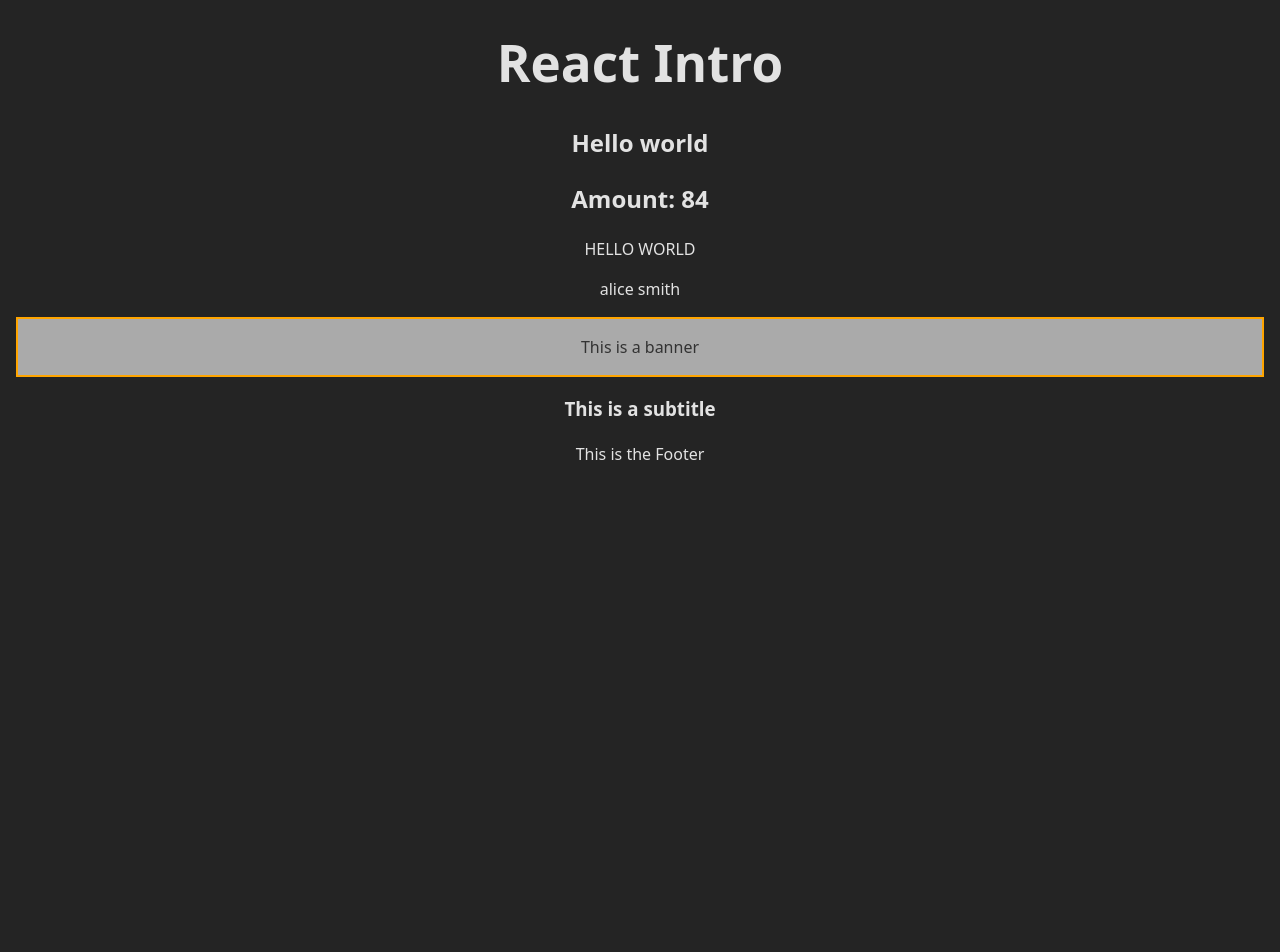
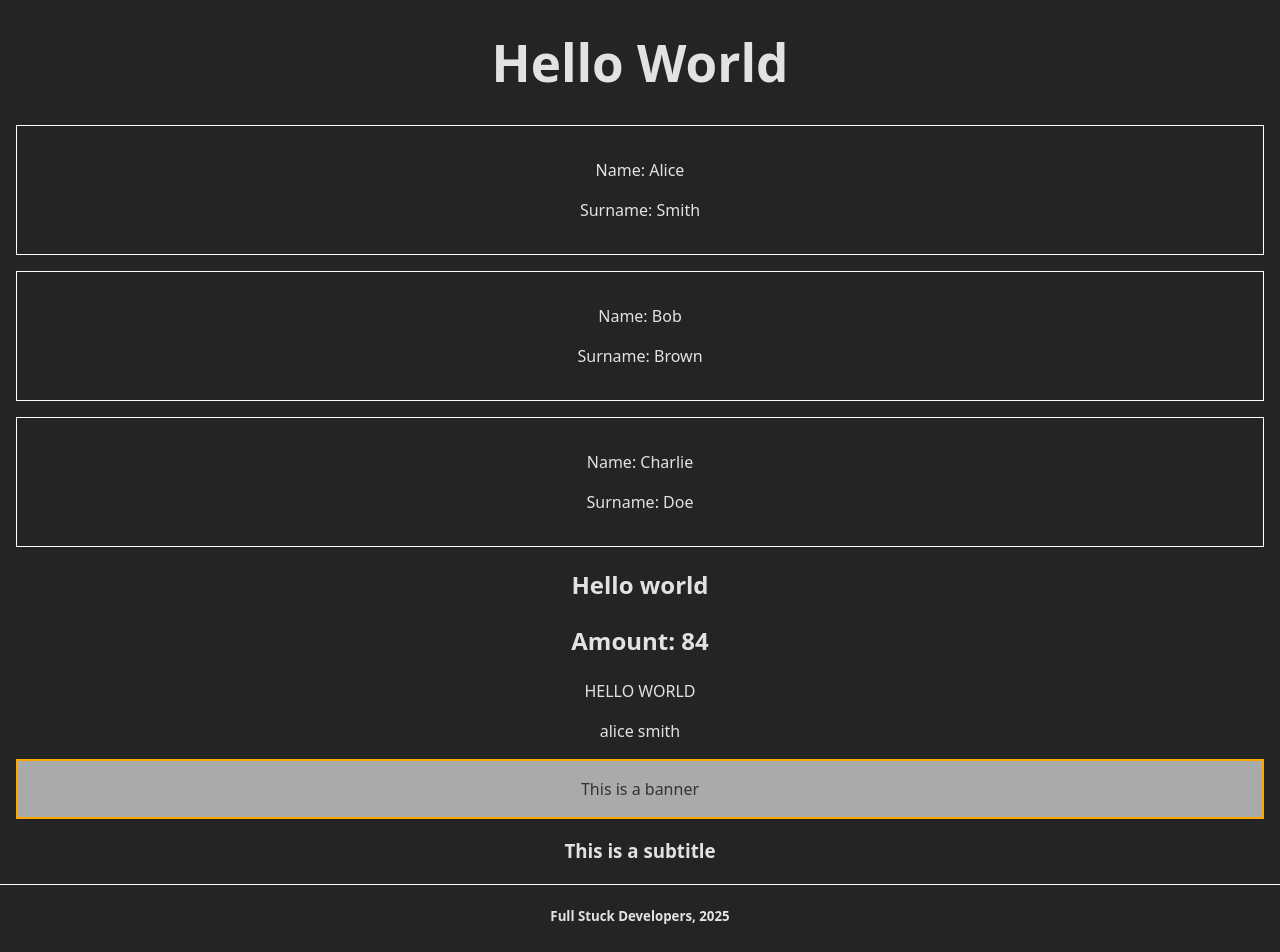
Before and after one commit to ironhack-june2025-fullStuckDevelopers/w4d1-react-intro, a React (Vite) app: page / in a window 1280 px wide. Shown: the top 952 px of the page. Before the commit the page ends 800 px from the top, so only its background shows below. Built offline with nearby package versions, Linux system fonts and the light colour scheme.

Commit message:
add further examples with props

```diff
--- a/src/App.jsx
+++ b/src/App.jsx
@@ -1,13 +1,22 @@
 import Header from "./components/Header.jsx"
 import MyFirstComponent from "./components/MyFirstComponent.jsx"
 import Footer from "./components/Footer.jsx"
+import User from "./components/User.jsx"
 
 function App() {
   return (
     <>
-      <Header />
+      <Header title="Hello World" />
+
+      <User firstName="Alice" surname="Smith" />
+      <User firstName="Bob" surname="Brown" />
+      <User firstName="Charlie" surname="Doe" />
+
       <MyFirstComponent />
-      <Footer />
+
+      <Footer>
+        <p>Hello world</p>
+      </Footer>
     </>
   )
 }
--- a/src/components/Footer.jsx
+++ b/src/components/Footer.jsx
@@ -1,5 +1,10 @@
-function Footer(){
-    return <div>This is the Footer</div>
+function Footer(props){
+    return (
+        <footer>
+            <h5>Full Stuck Developers, 2025</h5>
+            {props.children}
+        </footer>
+    )
 }
 
 export default Footer;
--- a/src/components/Header.jsx
+++ b/src/components/Header.jsx
@@ -1,5 +1,5 @@
-function Header(){
-    return <h1>React Intro</h1>
+function Header(props){
+    return <h1>{props.title}</h1>
 }
 
 export default Header;
--- /dev/null
+++ b/src/components/User.jsx
@@ -0,0 +1,10 @@
+function User(props){
+    return (
+        <div className="box">
+            <p>Name: {props.firstName}</p>
+            <p>Surname: {props.surname}</p>
+        </div>
+    )
+}
+
+export default User
--- a/src/index.css
+++ b/src/index.css
@@ -50,3 +50,13 @@ button:focus,
 button:focus-visible {
   outline: 4px auto -webkit-focus-ring-color;
 }
+
+footer {
+  border-top: 1px solid #fff;
+}
+
+.box {
+  border: 1px solid #fff;
+  margin: 1rem;
+  padding: 1rem;
+}
```
